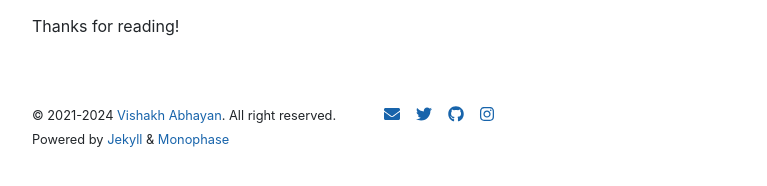
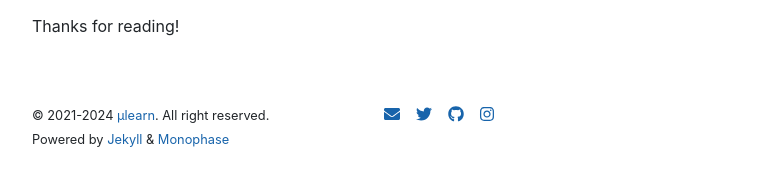
Before and after one commit to gtech-mulearn/mucampus-events, a Jekyll site: the page built from about.md, in a window 1280 px wide. Shown: the part 612-798 px from the top of the page, without its empty margins (256-1023 px from the left). Built offline with Jekyll 4.4.1, drawn with Linux system fonts in a browser that asks for light colours; nearby versions of some CDN libraries.

Commit message:
Update _config.yml

```diff
--- a/_config.yml
+++ b/_config.yml
@@ -1,8 +1,8 @@
 title: μlearn
 tagline: Campus Activites
 author:
-  name: Vishakh Abhayan
-  url: https://twitter.com/AbhayanVishakh
+  name: μlearn
+  url: https://mulearn.org
 
 plugins:
   - jekyll-feed
@@ -11,7 +11,7 @@ plugins:
 
 # Build Settings
 
-paginate: 2
+paginate: 4
 
 tags_path: /tags/
 categories_path: /categories/
```
